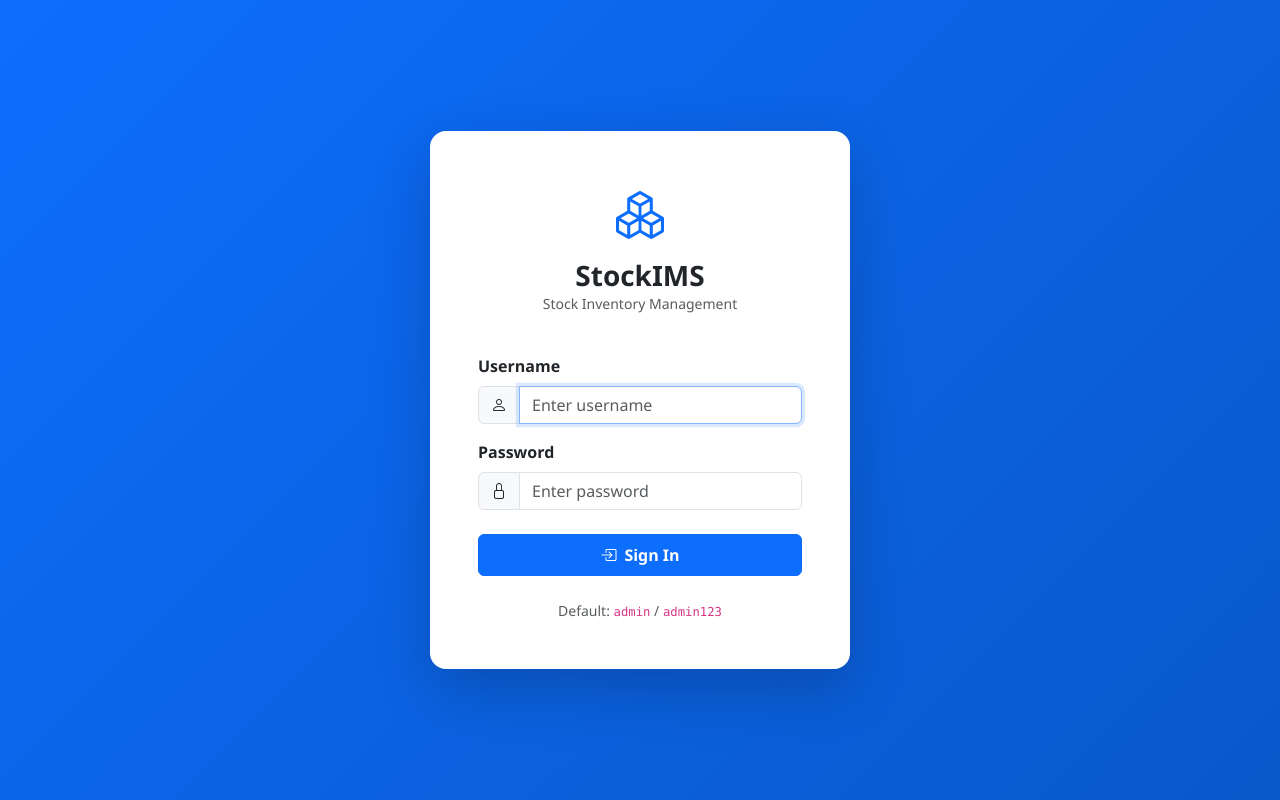
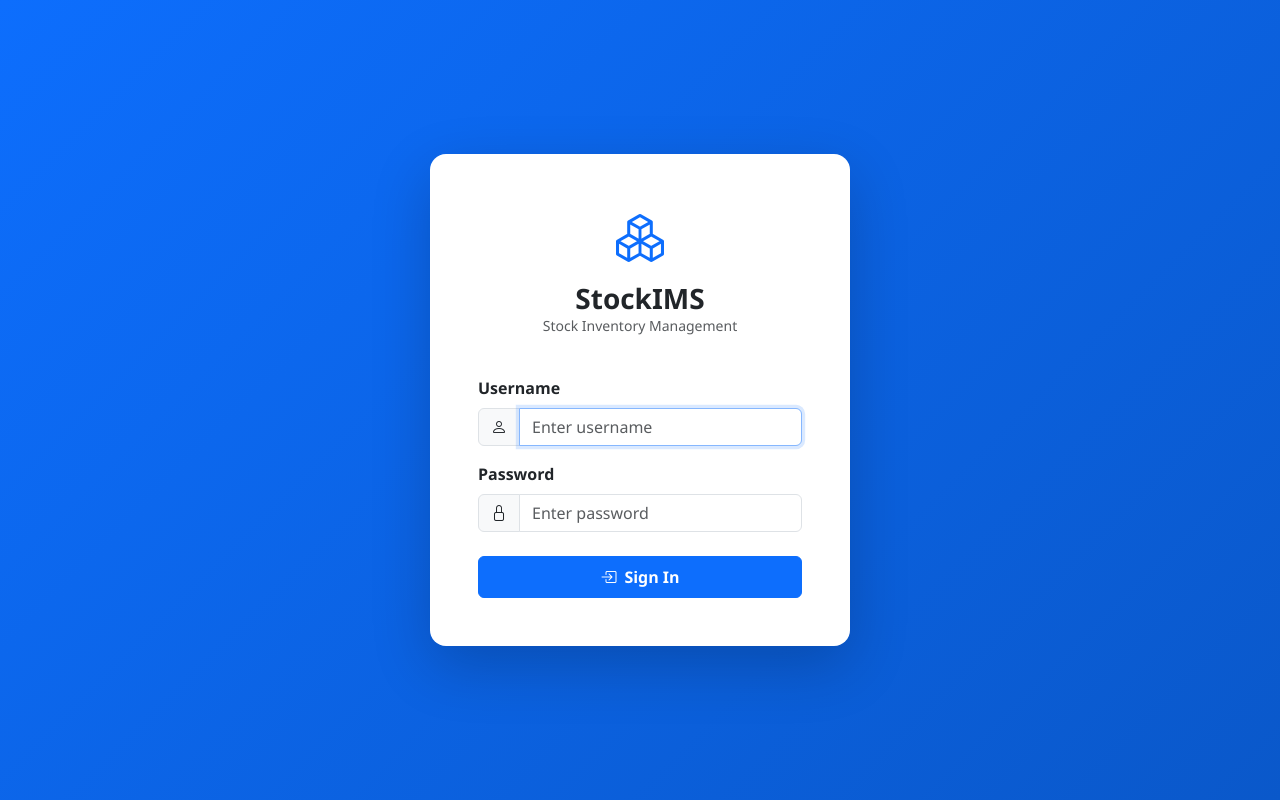
Before and after one commit to NavamohanM/Stock-Inventory-Management, a PHP site: page /login.php in a window 1280 px wide. Run offline with PHP 8.4, Linux system fonts and the light colour scheme.

Commit message:
fix: remove default credentials, fix Railway deployment docs

```diff
--- a/login.php
+++ b/login.php
@@ -93,9 +93,7 @@ if ($_SERVER['REQUEST_METHOD'] === 'POST') {
       </button>
     </form>
 
-    <p class="text-center text-muted small mt-4 mb-0">
-      Default: <code>admin</code> / <code>admin123</code>
-    </p>
+
   </div>
 </div>
 <script src="https://cdn.jsdelivr.net/npm/bootstrap@5.3.3/dist/js/bootstrap.bundle.min.js"></script>
```
